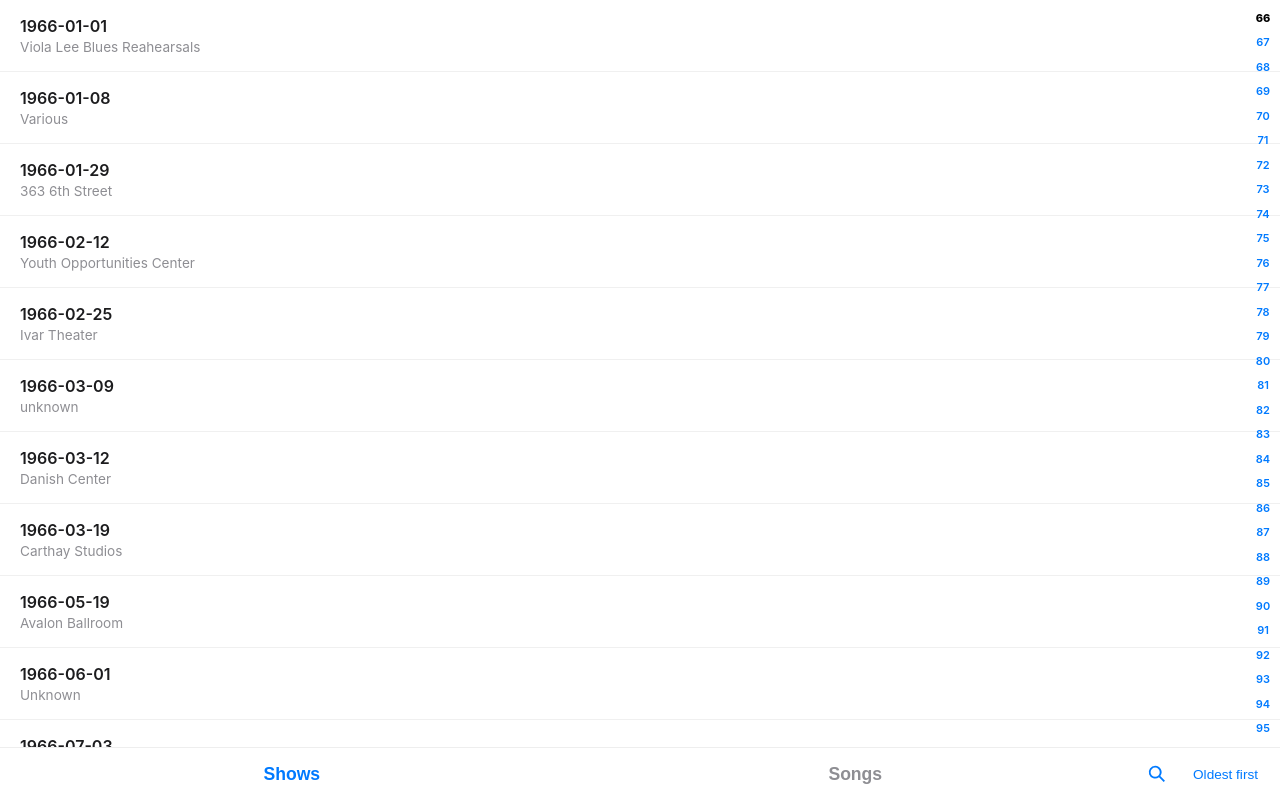
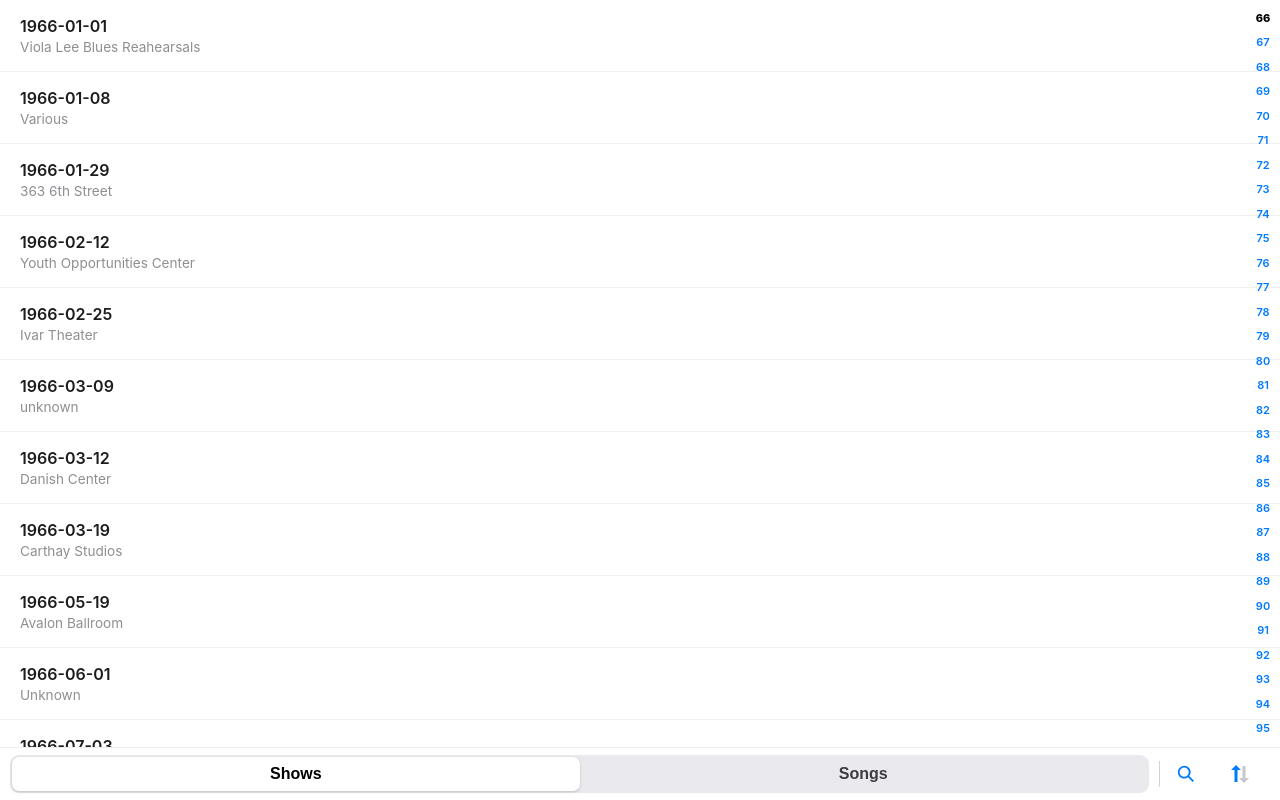
Before and after one commit to mossherder/mossherder.github.io, a plain HTML site: page index.html in a window 1280 px wide. Drawn offline with Linux system fonts and the light colour scheme.

Commit message:
Segmented Shows/Songs switch and icon-only sort arrows (#1)
Shows/Songs becomes a segmented control with a divider before the
list tools. The sort button shows up/down arrows only, highlighting
the current direction in every list.


Claude-Session: https://claude.ai/code/session_01FvpHRsVBgxT5q7BNQJvGkK

Co-authored-by: Claude <noreply@anthropic.com>

```diff
--- a/index.html
+++ b/index.html
@@ -518,13 +518,61 @@
             font-weight: 500;
         }
 
-        /* The tab whose list is on screen */
-        #nav-mode .view-tab {
-            color: #8e8e93;
-        }
-
-        #nav-mode .view-tab.current {
-            color: #007aff;
+        /* Shows / Songs segmented control; the raised segment is the list on screen */
+        .view-switch {
+            flex: 1;
+            display: flex;
+            padding: 2px;
+            border-radius: 9px;
+            background: #e9e9ee;
+        }
+
+        .view-switch .view-tab {
+            flex: 1;
+            height: 34px;
+            min-width: 0;
+            border-radius: 7px;
+            background: none;
+            font-size: 1rem;
+            font-weight: 600;
+            color: #3c3c43;
+            transition: background 0.2s, box-shadow 0.2s;
+        }
+
+        .view-switch .view-tab:active {
+            background: none;
+            transform: none;
+        }
+
+        .view-switch .view-tab.current {
+            background: #fff;
+            color: #000;
+            box-shadow: 0 1px 3px rgba(0, 0, 0, 0.18);
+        }
+
+        /* Separates the view switch from the list tools */
+        .nav-divider {
+            flex-shrink: 0;
+            width: 1px;
+            height: 26px;
+            margin: 0 6px 0 10px;
+            background: #d1d1d6;
+        }
+
+        /* Sort: the highlighted arrow is the current direction */
+        .sort-btn svg {
+            width: 24px;
+            height: 24px;
+        }
+
+        .sort-btn path {
+            fill: #c7c7cc;
+            transition: fill 0.2s;
+        }
+
+        .sort-btn.sort-up .arrow-up,
+        .sort-btn.sort-down .arrow-down {
+            fill: #007aff;
         }
 
         #nav-mode #open-search {
@@ -635,13 +683,16 @@
     <div id="footer">
         <div class="footer-controls">
             <div id="nav-mode" class="control-row">
-                <button class="nav-btn view-tab" data-view="shows" onclick="showView('shows')">Shows</button>
-                <button class="nav-btn view-tab" data-view="songs" onclick="showView('songs')">Songs</button>
+                <div class="view-switch" role="tablist">
+                    <button class="view-tab" role="tab" data-view="shows" onclick="showView('shows')">Shows</button>
+                    <button class="view-tab" role="tab" data-view="songs" onclick="showView('songs')">Songs</button>
+                </div>
+                <div class="nav-divider"></div>
                 <button class="nav-btn" id="open-search" aria-label="Search" onclick="openSearch()">
                     <svg viewBox="0 0 24 24"><path d="M10 3a7 7 0 0 1 5.6 11.2l5.1 5.1-1.4 1.4-5.1-5.1A7 7 0 1 1 10 3zm0 2a5 5 0 1 0 0 10 5 5 0 0 0 0-10z"/></svg>
                     <span id="search-summary"></span>
                 </button>
-                <button class="nav-btn sort-btn" onclick="toggleSort()">Oldest first</button>
+                <button class="nav-btn sort-btn" aria-label="Sort" onclick="toggleSort()"><svg viewBox="0 0 24 24"><path class="arrow-up" d="M8 3l5 5H9.5v12h-3V8H3l5-5z"/><path class="arrow-down" d="M16 21l-5-5h3.5V4h3v12H21l-5 5z"/></svg></button>
             </div>
 
             <div id="search-mode" class="control-row search-hidden">
@@ -649,7 +700,7 @@
                     <input type="text" id="search-bar" placeholder="Filter..." autocomplete="off" enterkeyhint="search">
                     <button id="clear-search" aria-label="Clear search" onclick="clearSearch()">✕</button>
                 </div>
-                <button class="sort-btn" onclick="toggleSort()">Oldest first</button>
+                <button class="sort-btn" aria-label="Sort" onclick="toggleSort()"><svg viewBox="0 0 24 24"><path class="arrow-up" d="M8 3l5 5H9.5v12h-3V8H3l5-5z"/><path class="arrow-down" d="M16 21l-5-5h3.5V4h3v12H21l-5 5z"/></svg></button>
                 <button id="close-search" onclick="closeSearch()">Done</button>
             </div>
         </div>
@@ -1102,6 +1153,7 @@
 
         const SORT_TOGGLE = { asc: 'desc', desc: 'asc', alpha: 'plays', plays: 'alpha' };
         const SORT_LABEL = { asc: 'Oldest first', desc: 'Newest first', alpha: 'A–Z', plays: 'Most played' };
+        const SORT_UP = { asc: true, desc: false, alpha: true, plays: false }; // Which arrow is highlighted
 
         function toggleSort() {
             const key = sortKey();
@@ -1112,8 +1164,13 @@
         }
 
         function updateSortButtons() {
-            const label = SORT_LABEL[sortOrder[sortKey()]];
-            document.querySelectorAll('.sort-btn').forEach(btn => { btn.innerText = label; });
+            const order = sortOrder[sortKey()];
+            document.querySelectorAll('.sort-btn').forEach(btn => {
+                btn.classList.toggle('sort-up', SORT_UP[order]);
+                btn.classList.toggle('sort-down', !SORT_UP[order]);
+                btn.setAttribute('aria-label', `Sort: ${SORT_LABEL[order]}`);
+                btn.title = SORT_LABEL[order];
+            });
         }
 
         const tabState = {}; // view -> { query, scrollTop } saved when leaving that tab
@@ -1177,6 +1234,7 @@
             const view = isBrowsingMainList ? renderedView : (savedListState ? savedListState.view : currentView);
             document.querySelectorAll('.view-tab').forEach(tab => {
                 tab.classList.toggle('current', tab.dataset.view === view);
+                tab.setAttribute('aria-selected', tab.dataset.view === view);
             });
             const query = isBrowsingMainList ? lastSearchQuery.trim() : "";
             document.getElementById('search-summary').textContent = query;
```
